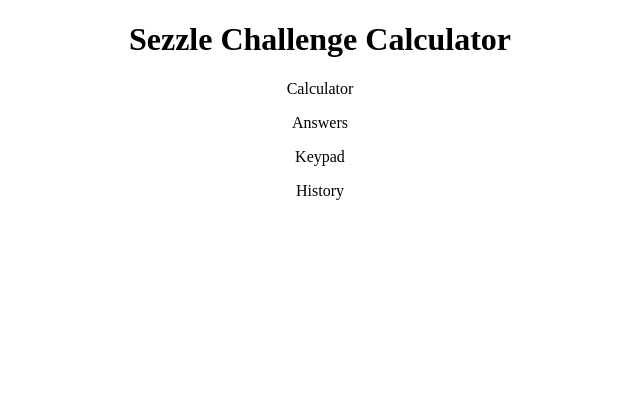
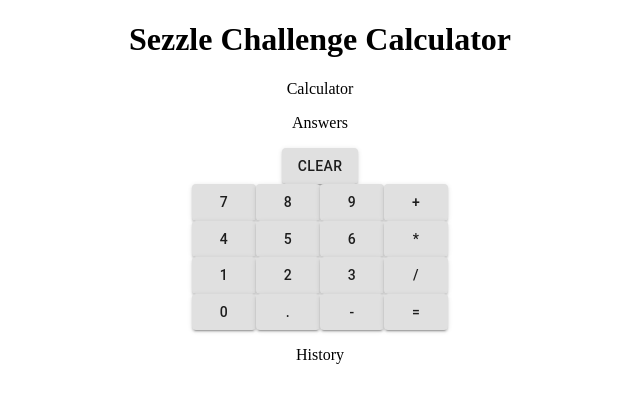
Before and after one commit to mshaokee/sezzle-calc, a React (Create React App) app: page / in a window 1280 px wide. Shown: the top 400 px of the page, without its empty margins (320-960 px from the left). Built offline with nearby package versions, Linux system fonts and the light colour scheme.

Commit message:
button set up

```diff
--- a/src/components/Keypad.jsx
+++ b/src/components/Keypad.jsx
@@ -1,10 +1,42 @@
 import React, { Component } from 'react';
+import { Button } from '@material-ui/core';
 
 class Keypad extends Component {
     render() {
         return (
             <div>
-                <p>Keypad</p>
+                {/* clear button */}
+                <div>
+                    <Button variant="contained" className="button" name="CLEAR">CLEAR</Button>
+                </div>
+                {/* 7, 8, 9 + */}
+
+                    <Button variant="contained" className="button" name="7">7</Button>
+                    <Button variant="contained" className="button" name="8">8</Button>
+                    <Button variant="contained" className="button" name="9">9</Button>
+                    <Button variant="contained" className="button" name="+">+</Button>
+
+                {/* 4, 5, 6, * */}
+                <div>
+                    <Button variant="contained" className="4" name="4">4</Button>
+                    <Button variant="contained" className="5" name="5">5</Button>
+                    <Button variant="contained" className="6" name="6">6</Button>
+                    <Button variant="contained" className="*" name="*">*</Button>
+                </div>
+                {/* 1, 2, 3, / */}
+                <div>
+                    <Button variant="contained" className="1" name="1">1</Button>
+                    <Button variant="contained" className="2" name="2">2</Button>
+                    <Button variant="contained" className="3" name="3">3</Button>
+                    <Button variant="contained" className="/" name="/">/</Button>
+                </div>
+                {/* 0, ., -, = */}
+                <div>
+                    <Button variant="contained" className="0" name="0">0</Button>
+                    <Button variant="contained" className="." name=".">.</Button>
+                    <Button variant="contained" className="-" name="-">-</Button>
+                    <Button variant="contained" className="=" name="=">=</Button>
+                </div>
             </div>
         )
     }
```
Also changed, not shown: package.json (+6 -2 lines), 2 other files (tests, documents, lock files or other folders).
